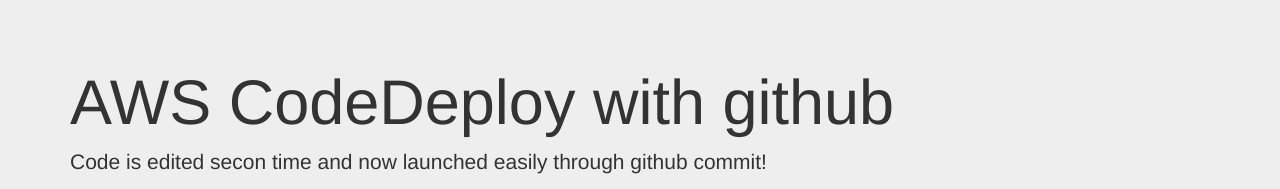
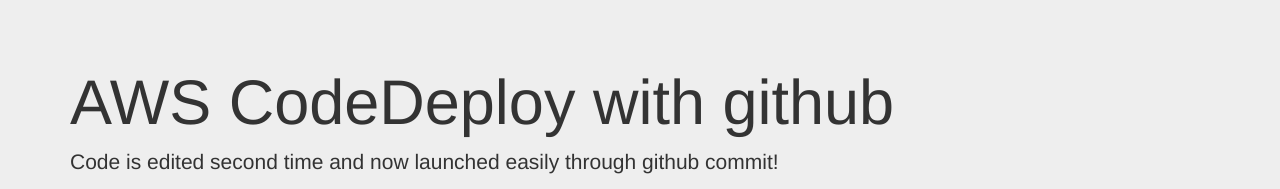
Before and after one commit to abhi4uiec/Aws-CodeDeploy-Example, a plain HTML site: page index.html in a window 1280 px wide. Shown: the top 189 px of the page. Drawn offline with nearby package versions, Linux system fonts and the light colour scheme.

Commit message:
Update index.html

```diff
--- a/index.html
+++ b/index.html
@@ -14,7 +14,7 @@
     <div class="jumbotron">
       <div class="container">
         <h1>AWS CodeDeploy with github</h1>
-        <p>Code is edited secon time and now launched easily through github commit!</p>
+        <p>Code is edited second time and now launched easily through github commit!</p>
         <p><a class="btn btn-primary btn-lg" href="#" role="button">Learn more &raquo;</a></p>
       </div>
     </div>
```
